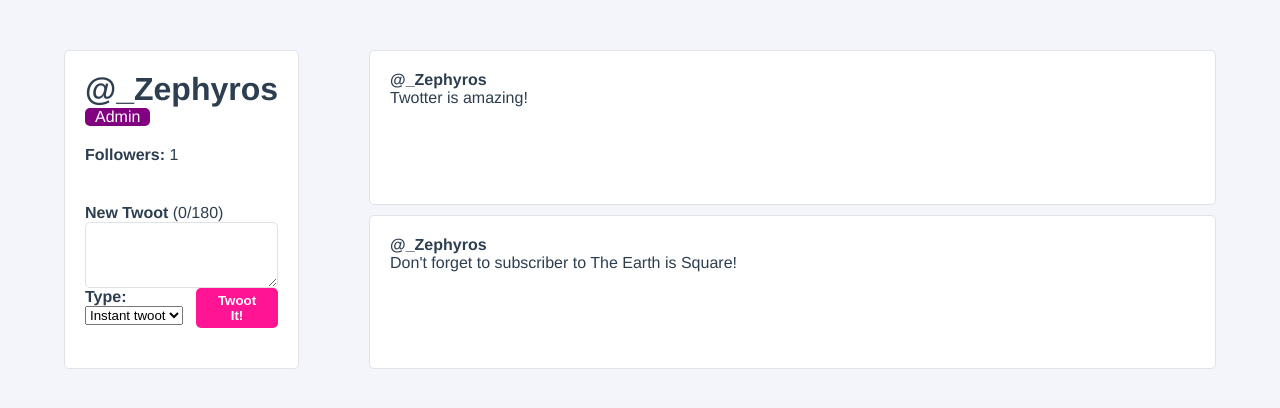
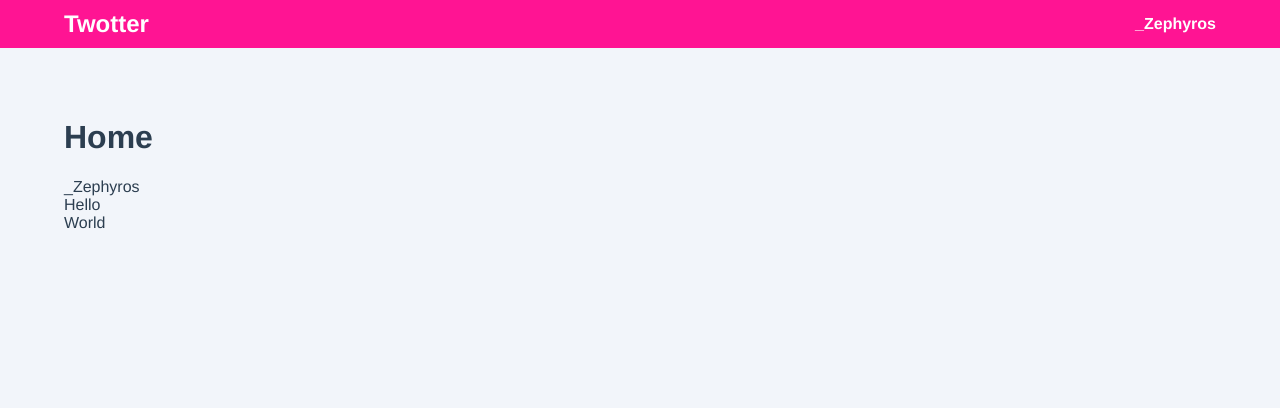
Before and after one commit to zephyrosjyd/twotter, a Vue app: page / in a window 1280 px wide. Shown: the top 408 px of the page. Built offline with nearby package versions, Linux system fonts and the light colour scheme.

Commit message:
✨ chapter 8

```diff
--- a/package.json
+++ b/package.json
@@ -11,11 +11,13 @@
     "core-js": "^3.6.5",
     "node-sass": "^5.0.0",
     "sass-loader": "^10.1.0",
-    "vue": "^3.0.0"
+    "vue": "^3.0.0",
+    "vue-router": "^4.0.0-0"
   },
   "devDependencies": {
     "@vue/cli-plugin-babel": "~4.5.0",
     "@vue/cli-plugin-eslint": "~4.5.0",
+    "@vue/cli-plugin-router": "~4.5.0",
     "@vue/cli-service": "~4.5.0",
     "@vue/compiler-sfc": "^3.0.0",
     "babel-eslint": "^10.1.0",
--- a/src/App.vue
+++ b/src/App.vue
@@ -1,15 +1,34 @@
 <template>
-  <div id="app">
-    <UserProfile />
+  <div id="nav">
+    <nav>
+      <router-link to="/">
+        <div class="navigation__logo">
+          Twotter
+        </div>
+      </router-link>
+
+      <div class="navigation__user">
+        {{ state.user.username }}
+      </div>
+    </nav>
+    <router-view />
   </div>
 </template>
 
 <script>
-import UserProfile from './components/UserProfile'
+import { reactive } from 'vue';
 
 export default {
   name: 'App',
-  components: { UserProfile }
+  setup() {
+    const state = reactive({
+      user: {
+        username: '_Zephyros'
+      }
+    });
+
+    return { state };
+  }
 }
 </script>
 
@@ -20,6 +39,22 @@ export default {
   -moz-osx-font-smoothing: grayscale;
   color: #2c3e50;
   min-height: 100vh;
-  background-color: #f3f5fa;
+  background-color: #f2f5fa;
+
+  nav {
+    display: flex;
+    align-items: center;
+    justify-content: space-between;
+    padding: 10px 5%;
+    background-color: deeppink;
+    color: white;
+    .navigation__logo {
+      font-weight: bold;
+      font-size: 24px;
+    }
+    .navigation__user {
+      font-weight: bold;
+    }
+  }
 }
 </style>
--- /dev/null
+++ b/src/assets/users.js
@@ -0,0 +1,34 @@
+export const users = [
+  {
+    "id": 1,
+    "username": "_Zephyros",
+    "firstName": "Luke",
+    "lastName": "Ji",
+    "email": "zephyrosjyd@gmail.com",
+    "isAdmin": true,
+    "twoots": [
+      { "id": 1, "content": "Twotter is amazing!" },
+      { "id": 2, "content": "Don't forget to subscriber to The Earth is Square!" }
+    ]
+  }, {
+    "id": 2,
+    "username": "Hello",
+    "firstName": "Hell",
+    "lastName": "O",
+    "email": "hello@gmail.com",
+    "isAdmin": false,
+    "twoots": [
+      { "id": 1, "content": "test 1" },
+      { "id": 2, "content": "test 2" },
+      { "id": 3, "content": "test 3" },
+    ]
+  }, {
+    "id": 3,
+    "username": "World",
+    "firstName": "World",
+    "lastName": "Hi",
+    "email": "hiworld@gmail.com",
+    "isAdmin": false,
+    "twoots": []
+  }
+];
--- a/src/components/CreaateTwootPanel.vue
+++ b/src/components/CreaateTwootPanel.vue
@@ -66,6 +66,7 @@ export default {
   .create-twoot-panel__submit {
     display: flex;
     justify-content: space-between;
+    margin-top: 10px;
     .create-twoot-type {
       padding: 10px 0;
     }
@@ -87,7 +88,7 @@ export default {
     .create-twoot-panel__submit {
       button {
         background-color: red;
-        color: white;
+        color: gray;
       }
     }
   }
--- a/src/main.js
+++ b/src/main.js
@@ -1,4 +1,5 @@
 import { createApp } from 'vue'
 import App from './App.vue'
+import router from './router'
 
-createApp(App).mount('#app')
+createApp(App).use(router).mount('#app')
--- /dev/null
+++ b/src/router/index.js
@@ -0,0 +1,40 @@
+import { createRouter, createWebHistory } from 'vue-router'
+import Home from '../views/Home.vue'
+import Admin from '../views/Admin.vue'
+import UserProfile from '../views/UserProfile.vue'
+
+const routes = [
+  {
+    path: '/',
+    name: 'Home',
+    component: Home
+  },
+  {
+    path: '/users/:userId',
+    name: 'UserProfile',
+    component: UserProfile
+  },
+  {
+    path: '/admin',
+    name: 'Admin',
+    component: Admin,
+    meta: {
+      requiresAdmin: true,
+    }
+  }
+]
+
+const router = createRouter({
+  history: createWebHistory(),
+  routes
+})
+
+router.beforeEach(async (to, from, next) => {
+  const isAdmin = false;
+  const requiresAdmin = to.matched.some(record => record.meta.requiresAdmin);
+
+  if (requiresAdmin && !isAdmin) next({ name: 'Home' });
+  else next();
+})
+
+export default router
--- a/src/styles/base.scss
+++ b/src/styles/base.scss
@@ -1,3 +1,8 @@
 body {
   margin: 0;
 }
+
+a {
+  color: inherit;
+  text-decoration: none;
+}
--- /dev/null
+++ b/src/views/Admin.vue
@@ -0,0 +1,17 @@
+<template>
+  <div id="admin">
+    <h1>Admin</h1>
+  </div>
+</template>
+
+<script>
+export default {
+  name: 'Admin',
+}
+</script>
+
+<style lang="scss" scoped>
+.admin {
+  padding: 50px 5%;
+}
+</style>
--- /dev/null
+++ b/src/views/Home.vue
@@ -0,0 +1,35 @@
+<template>
+  <div class="home">
+    <h1>Home</h1>
+    <div class="users-list">
+      <router-link
+        v-for="user in users"
+        :key="user.id"
+        :to="{ name: 'UserProfile', params: { userId: user.id } }"
+      >
+        {{ user.username }}
+      </router-link>
+    </div>
+  </div>
+</template>
+
+<script>
+import { users } from '../assets/users';
+
+export default {
+  name: 'Home',
+  setup() {
+    return { users }
+  }
+}
+</script>
+
+<style lang="scss" scoped>
+.home {
+  padding: 50px 5%;
+  .users-list {
+    display: flex;
+    flex-direction: column;
+  }
+}
+</style>
--- a/src/components/UserProfile.vue
+++ b/src/views/UserProfile.vue
@@ -1,18 +1,19 @@
 <template>
   <div class="user-profile">
     <div class="user-profile__user-panel">
-      <h1 class="user-profile__username">@{{ user.username }}</h1>
-      <div class="user-profile__admin-badge" v-if="user.isAdmin"> Admin </div>
+      <h1 class="user-profile__username">@{{ state.user.username }}</h1>
+      <!-- <h2>{{ userId }}</h2> -->
+      <div class="user-profile__admin-badge" v-if="state.user.isAdmin"> Admin </div>
       <div class="user-profile__follower-count">
-        <strong>Followers: </strong> {{ followers }}
+        <strong>Followers: </strong> {{ state.followers }}
       </div>
       <CreateTwootPanel @add-twoot="addTwoot" />
     </div>
     <div class="user-profile__twoots-wrapper">
       <TwootItem
-        v-for="twoot in user.twoots"
+        v-for="twoot in state.user.twoots"
         :key="twoot.id"
-        :username="user.username"
+        :username="state.user.username"
         :twoot="twoot"
         @favorite="toggleFavorite"
       />
@@ -21,52 +22,49 @@
 </template>
 
 <script>
-import TwootItem from './TwootItem';
-import CreateTwootPanel from './CreaateTwootPanel';
+import { reactive, computed } from 'vue';
+import { useRouter } from 'vue-router';
+import { users } from '../assets/users';
+import TwootItem from '@/components/TwootItem';
+import CreateTwootPanel from '@/components/CreaateTwootPanel';
 
 export default {
   name: 'UserProfile',
   components: { TwootItem, CreateTwootPanel },
-  data() {
+  setup() {
+    const { value: { params }} = useRouter().currentRoute;
+    const userId = computed(() => params.userId);
+
+    // if (userId) fetchUserFromApi(userId)
+
+    const state = reactive({
+      followers: 0,
+      user: users[userId.value - 1] || users[0]
+    });
+
+    function toggleFavorite(id) {
+      console.log(`favorited twoot is #${id}`);
+    }
+    function addTwoot(twoot) {
+      state.user.twoots.unshift({
+        id: state.user.twoots.length + 1, content: twoot
+      });
+    }
+
     return {
-      followers: 0,
-      user: {
-        id: 1,
-        username: '_Zephyros',
-        firstName: 'Luke',
-        lastName: 'Ji',
-        email: 'zephyrosjyd@gmail.com',
-        isAdmin: true,
-        twoots: [
-          { id: 1, content: 'Twotter is amazing!' },
-          { id: 2, content: "Don't forget to subscriber to The Earth is Square!" },
-        ]
-      }
-    }
+      state,
+      toggleFavorite,
+      addTwoot,
+      userId,
+    };
   },
   watch: {
     followers(newFollowerCount, oldFollowerCount) {
       if (oldFollowerCount < newFollowerCount) {
-        console.log(`${this.user.username} has gained a follower!`);
+        console.log(`${this.state.user.username} has gained a follower!`);
       }
     }
   },
-  methods: {
-    followUser() {
-      this.followers++;
-    },
-    toggleFavorite(id) {
-      console.log(`favorited twoot is #${id}`);
-    },
-    addTwoot(twoot) {
-      this.user.twoots.unshift({
-        id: this.user.twoots.length + 1, content: twoot
-      });
-    },
-  },
-  mounted() {
-    this.followUser();
-  }
 }
 </script>
 
```
Also changed, not shown: 1 other file (tests, documents, lock files or other folders).
